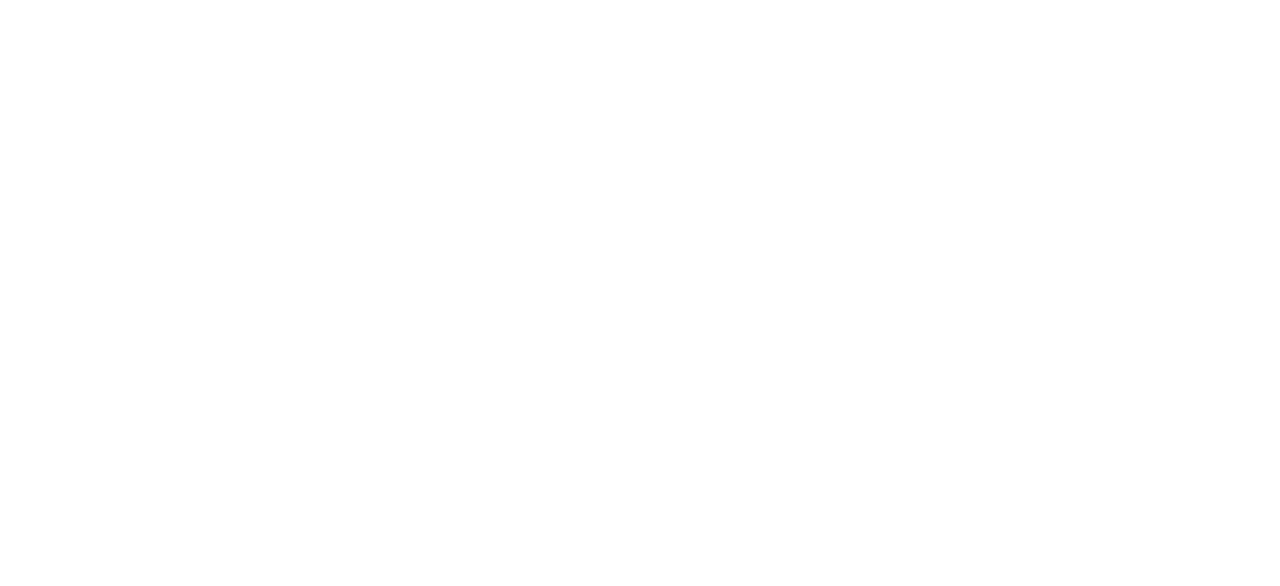
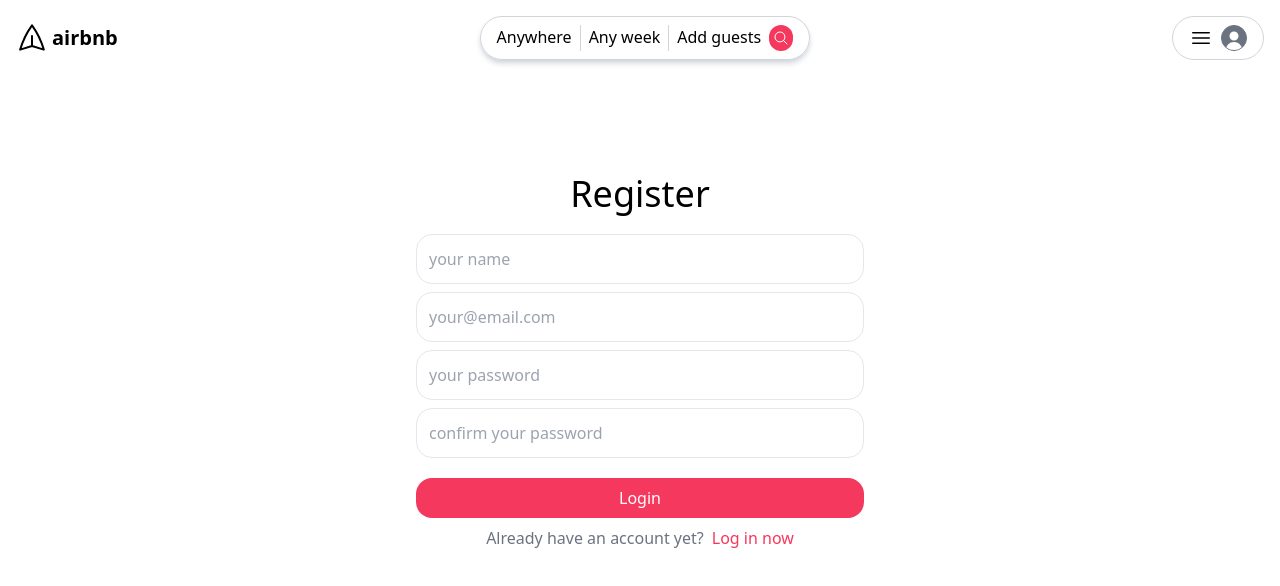
Before and after one commit to jonssond/mern-airbnb, a React (Vite) app in the folder client/: page /register in a window 1280 px wide. Before the commit this address had no page. Shown: the top 586 px of the page. Built offline with nearby package versions, Linux system fonts and the light colour scheme.

Commit message:
feat: added register page

```diff
--- a/client/src/App.jsx
+++ b/client/src/App.jsx
@@ -2,6 +2,7 @@ import { Route, Routes } from "react-router-dom";
 
 import IndexPage from "./pages/IndexPage";
 import LoginPage from "./pages/LoginPage";
+import RegisterPage from "./pages/RegisterPage";
 import Layout from "./Layout";
 
 function App() {
@@ -11,6 +12,7 @@ function App() {
         <Route path="/" element={<Layout />}>
           <Route index element={<IndexPage />} />
           <Route path="/login" element={<LoginPage />} />
+          <Route path="/register" element={<RegisterPage />} />
         </Route>
       </Routes>
     </>
--- a/client/src/Layout.jsx
+++ b/client/src/Layout.jsx
@@ -3,7 +3,7 @@ import Header from "./components/Header";
 
 export default function Layout() {
   return (
-    <div className="p-4">
+    <div className="p-4 flex flex-col min-h-screen">
       <Header />
       <Outlet />
     </div>
--- a/client/src/components/Header.jsx
+++ b/client/src/components/Header.jsx
@@ -4,7 +4,7 @@ export default function Header() {
   return (
     <div>
       <header className="flex justify-between">
-        <a href="" className="flex items-center gap-1">
+        <Link to={"/"} className="flex items-center gap-1">
           <svg
             xmlns="http://www.w3.org/2000/svg"
             fill="none"
@@ -20,7 +20,7 @@ export default function Header() {
             />
           </svg>
           <span className="font-bold text-xl">airbnb</span>
-        </a>
+        </Link>
         <div className="flex border gap-2 border-gray-300 rounded-full py-2 px-4 shadow-md shadow-gray-300">
           <div>Anywhere</div>
           <div className="border-l border-gray-300"></div>
--- a/client/src/index.css
+++ b/client/src/index.css
@@ -2,13 +2,15 @@
 @tailwind components;
 @tailwind utilities;
 
-input[type="text"],input[type="password"],input[type="email"] {
-  @apply w-full border my-1 py-2 px-3 rounded-2xl;
+input[type="text"],
+input[type="password"],
+input[type="email"] {
+  @apply w-full border my-1 py-3 px-3 rounded-2xl;
 }
 button {
-  @apply bg-gray-300
+  @apply bg-gray-300;
 }
 button.primary {
-  background-color: #F5385D;
+  background-color: #f5385d;
   @apply bg-primary p-2 w-full text-white rounded-2xl;
 }
--- a/client/src/pages/LoginPage.jsx
+++ b/client/src/pages/LoginPage.jsx
@@ -1,12 +1,22 @@
+import { Link } from "react-router-dom";
+
 export default function LoginPage() {
   return (
-    <div className="mt-4">
-      <h1 className="text-4xl text-center">Login</h1>
-      <form className="max-w-md mx-auto">
-        <input type="email" name="email" placeholder="your@email.com" id="" />
-        <input type="password" name="password" placeholder="password" id="" />
-        <button className="primary">Login</button>
-      </form>
+    <div className="mt-4 grow flex items-center justify-around">
+      <div className="-mt-64">
+        <h1 className="text-4xl text-center mb-4">Login</h1>
+        <form className="max-w-md mx-auto">
+          <input type="email" name="email" placeholder="your@email.com" id="" />
+          <input type="password" name="password" placeholder="password" id="" />
+          <button className="primary mt-4">Login</button>
+          <div className="py-2 flex gap-2 justify-center text-gray-500">
+            Don&apos;t have an account yet?{" "}
+            <Link className="text-primary hover:underline" to={"/register"}>
+              Register now
+            </Link>
+          </div>
+        </form>
+      </div>
     </div>
   );
 }
--- /dev/null
+++ b/client/src/pages/RegisterPage.jsx
@@ -0,0 +1,34 @@
+import { Link } from "react-router-dom";
+
+export default function RegisterPage() {
+  return (
+    <div className="mt-4 grow flex items-center justify-around">
+      <div className="-mt-32">
+        <h1 className="text-4xl text-center mb-4">Register</h1>
+        <form className="max-w-md mx-auto">
+          <input type="text" name="name" placeholder="your name" id="" />
+          <input type="email" name="email" placeholder="your@email.com" id="" />
+          <input
+            type="password"
+            name="password"
+            placeholder="your password"
+            id=""
+          />
+          <input
+            type="password"
+            name="confirmPassword"
+            placeholder="confirm your password"
+            id=""
+          />
+          <button className="primary mt-4">Login</button>
+          <div className="py-2 flex gap-2 justify-center text-gray-500">
+            Already have an account yet?{" "}
+            <Link className="text-primary hover:underline" to={"/login"}>
+              Log in now
+            </Link>
+          </div>
+        </form>
+      </div>
+    </div>
+  );
+}
```
Also changed, not shown: 1 other file (tests, documents, lock files or other folders).
